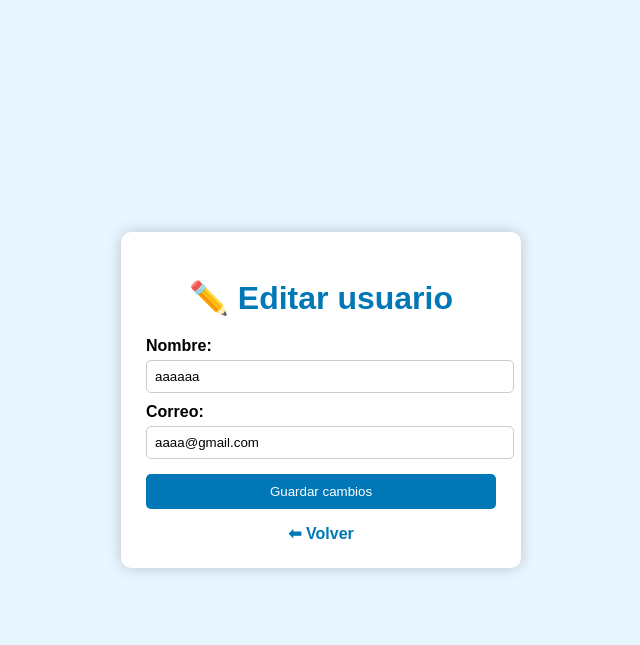
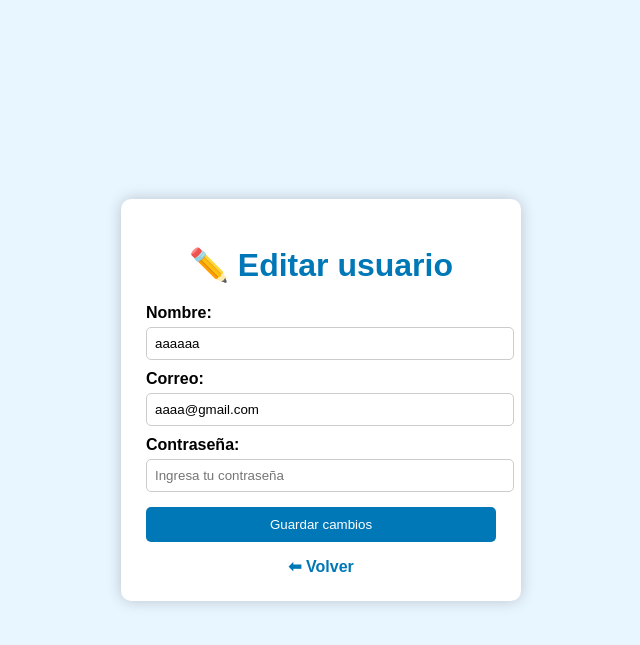
Before and after one commit to aace090902hmcllra9-dotcom/Proyecto-pec, a Flask app: page /editar/7 in a window 1280 px wide. Shown: the top 645 px of the page, without its empty margins (319-959 px from the left). Run offline with Flask 3, Linux system fonts and the light colour scheme; a user stored in the database is signed in; data comes from the database, SQL or seed files in the repository.

Commit message:
Update editar.html

```diff
--- a/templates/editar.html
+++ b/templates/editar.html
@@ -85,6 +85,9 @@
         <label>Correo:</label>
         <input type="email" name="correo" value="{{ usuario[1] }}" required>
 
+        <label>Contraseña:</label>
+        <input type="password" name="password" placeholder="Ingresa tu contraseña" required>
+
         <button type="submit">Guardar cambios</button>
     </form>
 
```
